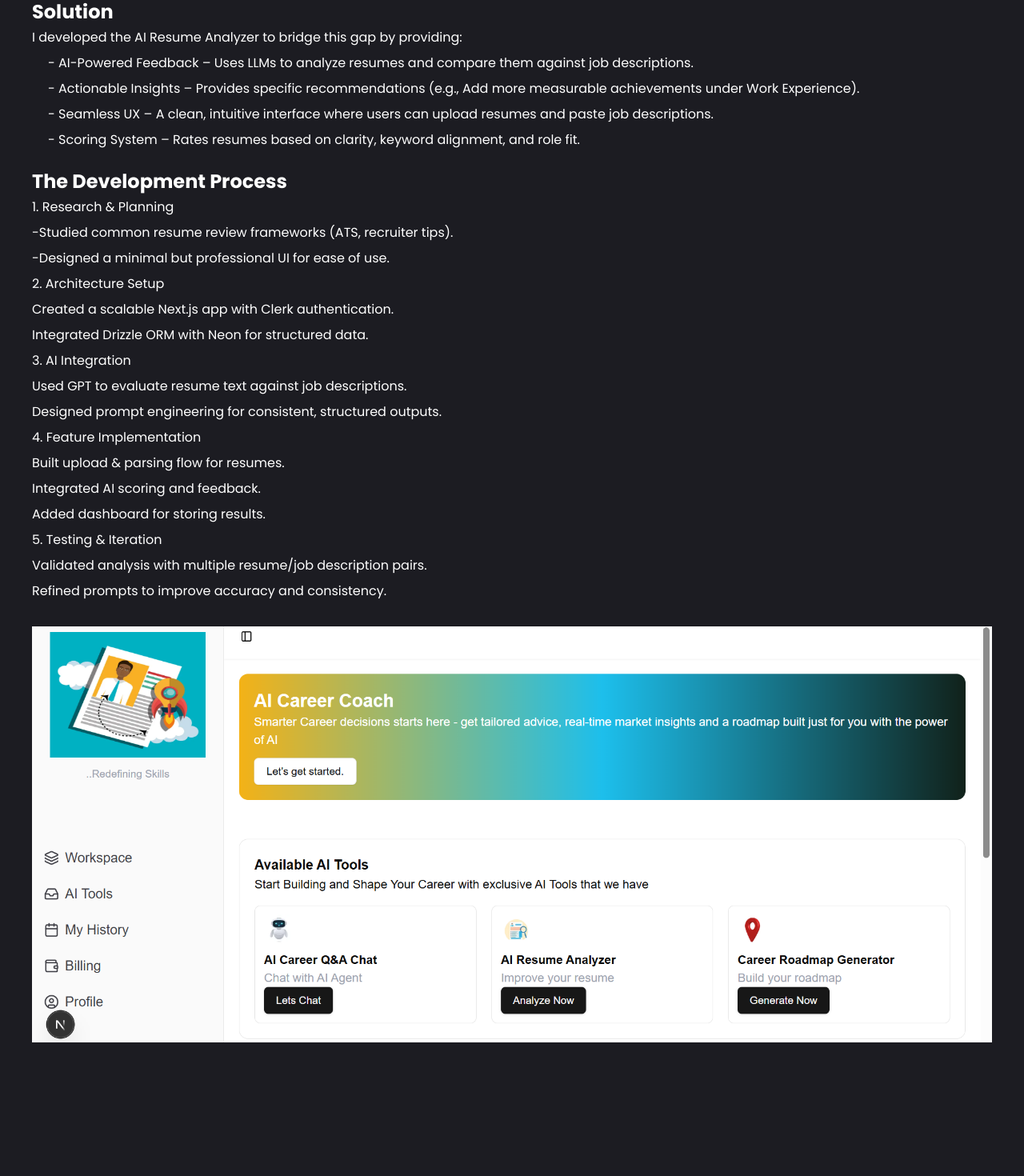
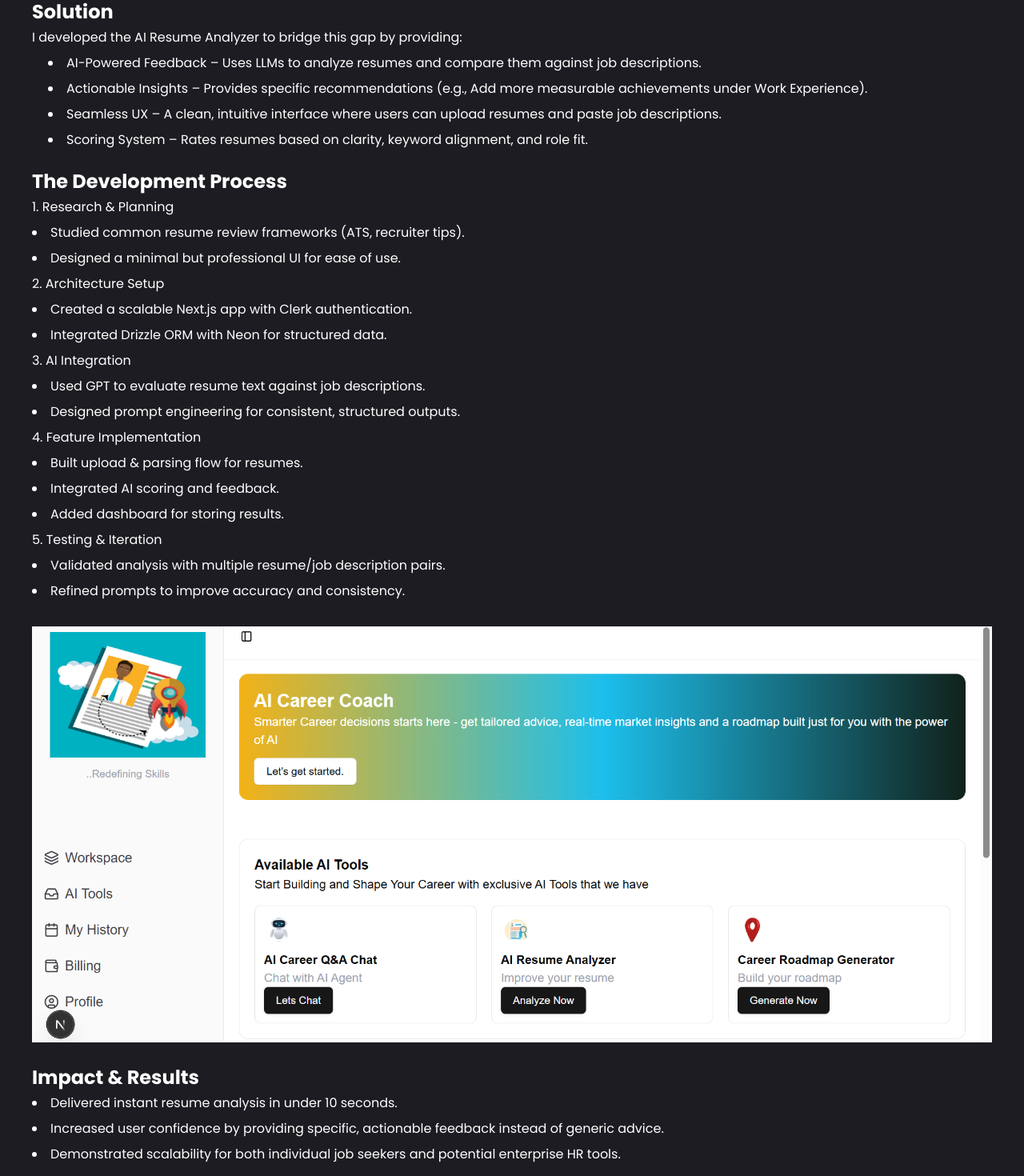
Before and after one commit to KehindeOjeba/Professional-Portfolio, a Next.js app: page /casestudies in a window 1280 px wide. Shown: the part 1260-2730 px from the top of the page at 80% size. Before the commit the page ends 2631 px from the top, so only its background shows below. Built offline with nearby package versions, Linux system fonts and the light colour scheme.

Commit message:
key takeaways

```diff
--- a/app/casestudies/page.jsx
+++ b/app/casestudies/page.jsx
@@ -3,6 +3,7 @@ import { motion } from 'framer-motion'
 import React from 'react'
 import Hero from '../../public/assets/homepage.png'
 import Workspace from '../../public/assets/workspace.png'
+import Phone from '../../public/assets/phone.png'
 import Image from 'next/image'
 
 const page = () => {
@@ -27,12 +28,12 @@ This project reflects my expertise in Next.js, React, AI integrations, database
 <section>
   <p className='text-2xl font-bold mt-5'>Problem Statement</p>
   <p>Many job seekers submit resumes that are either:</p>
-<ul className='ml-5'>
+<div className='ml-5'>
 
-<li>- Not tailored to the role.</li>
-<li>- Lacking in clarity or keyword alignment.</li>
-<li>- Failing to showcase their strongest achievements.</li>
-</ul>
+<li> Not tailored to the role.</li>
+<li> Lacking in clarity or keyword alignment.</li>
+<li> Failing to showcase their strongest achievements.</li>
+</div>
 Recruiters often spend less than 7 seconds scanning a resume, which makes it critical for applicants to stand out. However, professional resume review services are often expensive, and most job seekers don’t have access to personalized, instant feedback.
 </section>
 <section className='mt-7 mb-7'>
@@ -42,38 +43,38 @@ Recruiters often spend less than 7 seconds scanning a resume, which makes it cri
   <p className='text-2xl font-bold mt-5'>Solution</p>
   <p>I developed the AI Resume Analyzer to bridge this gap by providing:</p>
 
-  <ul className='ml-5'>
+  <div className='ml-5'>
 
-<li>- AI-Powered Feedback – Uses LLMs to analyze resumes and compare them against job descriptions.</li>
-<li>- Actionable Insights – Provides specific recommendations (e.g., Add more measurable achievements under Work Experience).</li>
-<li>- Seamless UX – A clean, intuitive interface where users can upload resumes and paste job descriptions.</li>
-<li>- Scoring System – Rates resumes based on clarity, keyword alignment, and role fit.
+<li> AI-Powered Feedback – Uses LLMs to analyze resumes and compare them against job descriptions.</li>
+<li> Actionable Insights – Provides specific recommendations (e.g., Add more measurable achievements under Work Experience).</li>
+<li> Seamless UX – A clean, intuitive interface where users can upload resumes and paste job descriptions.</li>
+<li> Scoring System – Rates resumes based on clarity, keyword alignment, and role fit.
 </li>
-</ul>
+</div>
   </section>
 
 <section>
   <p className='text-2xl font-bold mt-5'>The Development Process</p>
-1. Research & Planning <br/>
-  -Studied common resume review frameworks (ATS, recruiter tips).<br/>
-  -Designed a minimal but professional UI for ease of use.<br/>
+1. Research & Planning
+  <li>Studied common resume review frameworks (ATS, recruiter tips).</li>
+  <li>Designed a minimal but professional UI for ease of use.</li>
 
-2. Architecture Setup <br/>
-Created a scalable Next.js app with Clerk authentication.<br/>
-Integrated Drizzle ORM with Neon for structured data.<br/>
+2. Architecture Setup
+<li>Created a scalable Next.js app with Clerk authentication.</li>
+<li>Integrated Drizzle ORM with Neon for structured data.</li>
 
-3. AI Integration <br/>
-Used GPT to evaluate resume text against job descriptions.<br/>
-Designed prompt engineering for consistent, structured outputs.<br/>
+3. AI Integration
+<li>Used GPT to evaluate resume text against job descriptions.</li>
+<li>Designed prompt engineering for consistent, structured outputs.</li>
 
-4. Feature Implementation<br/>
-Built upload & parsing flow for resumes.<br/>
-Integrated AI scoring and feedback.<br/>
-Added dashboard for storing results.<br/>
+4. Feature Implementation
+<li>Built upload & parsing flow for resumes. </li>
+<li>Integrated AI scoring and feedback.</li>
+<li>Added dashboard for storing results.</li>
 
-5. Testing & Iteration<br/>
-Validated analysis with multiple resume/job description pairs.<br/>
-Refined prompts to improve accuracy and consistency.<br/>
+5. Testing & Iteration
+<li>Validated analysis with multiple resume/job description pairs.</li>
+<li>Refined prompts to improve accuracy and consistency.</li>
 
   </section>
 
@@ -81,6 +82,41 @@ Refined prompts to improve accuracy and consistency.<br/>
 <section className='mt-7 mb-7'>
   <Image src={Workspace} alt='' />
 </section>
+
+<section>
+  <p className='text-2xl font-bold mt-5'>Impact & Results</p>
+
+  <li>Delivered instant resume analysis in under 10 seconds.</li>
+  <li>Increased user confidence by providing specific, actionable feedback instead of generic advice.</li>
+  <li>Demonstrated scalability for both individual job seekers and potential enterprise HR tools.</li>
+  </section>
+
+
+<section className='mt-7 mb-7'>
+  <Image src={Phone} alt='' />
+</section>
+
+<section>
+  <p className='text-2xl font-bold mt-5'>Key Takeaways</p>
+  <li>Strengthened my full-stack development skills with Next.js, Drizzle ORM, and Neon.</li>
+  <li>Gained deeper experience in AI prompt engineering and workflow orchestration.</li>
+  <li>Built a real-world application that combines technical complexity with practical user value.</li>
+</section>
+
+
+
+
+
+
+
+
+Key Takeaways
+
+Strengthened my full-stack development skills with Next.js, Drizzle ORM, and Neon.
+
+Gained deeper experience in AI prompt engineering and workflow orchestration.
+
+Built a real-world application that combines technical complexity with practical user value.
 
 
 
```
Also changed, not shown: public/assets/phone.png (added).
